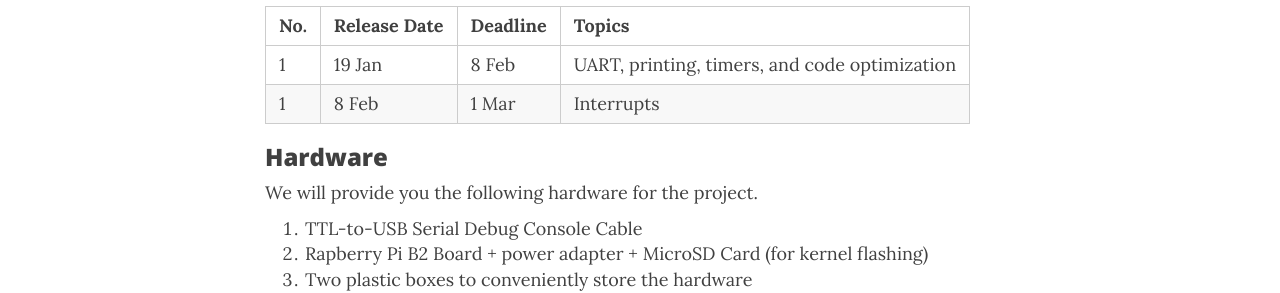
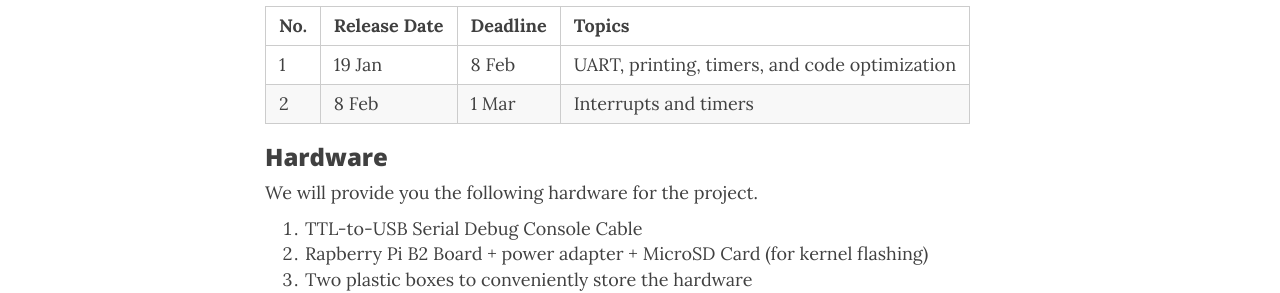
Before and after one commit to CPEN432/cpen432.github.io, a Jekyll site: the page built from projects.md, in a window 1280 px wide and 1341 px high. Shown: the part 254-547 px from the top of the window. Built offline with Jekyll 4.4.1, drawn with Linux system fonts in a browser that asks for light colours; nearby versions of some CDN libraries.

Commit message:
Update projects.md

```diff
--- a/projects.md
+++ b/projects.md
@@ -7,7 +7,7 @@ title: Projects
 | **No.** | **Release Date** | **Deadline** | **Topics** |
 |:--------|:-----------------|:-------------|:-----------|
 |  1  | 19 Jan | 8 Feb | UART, printing, timers, and code optimization |
-|  1  | 8 Feb | 1 Mar | Interrupts |
+|  2  | 8 Feb | 1 Mar | Interrupts and timers |
 
 <!-- [README](https://gitlab.com/cpen432-wt2-2021-2022/p1/release/-/blob/main/README.md) | -->
 
```
